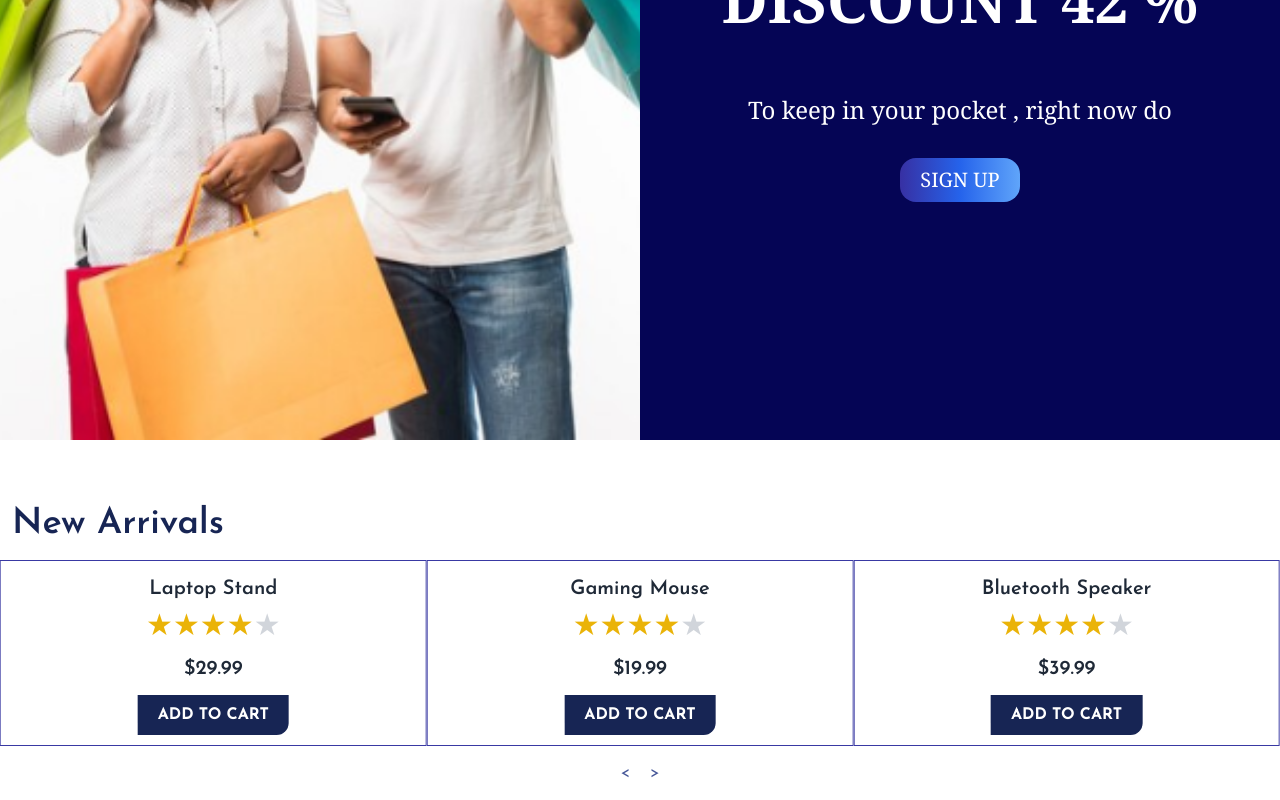
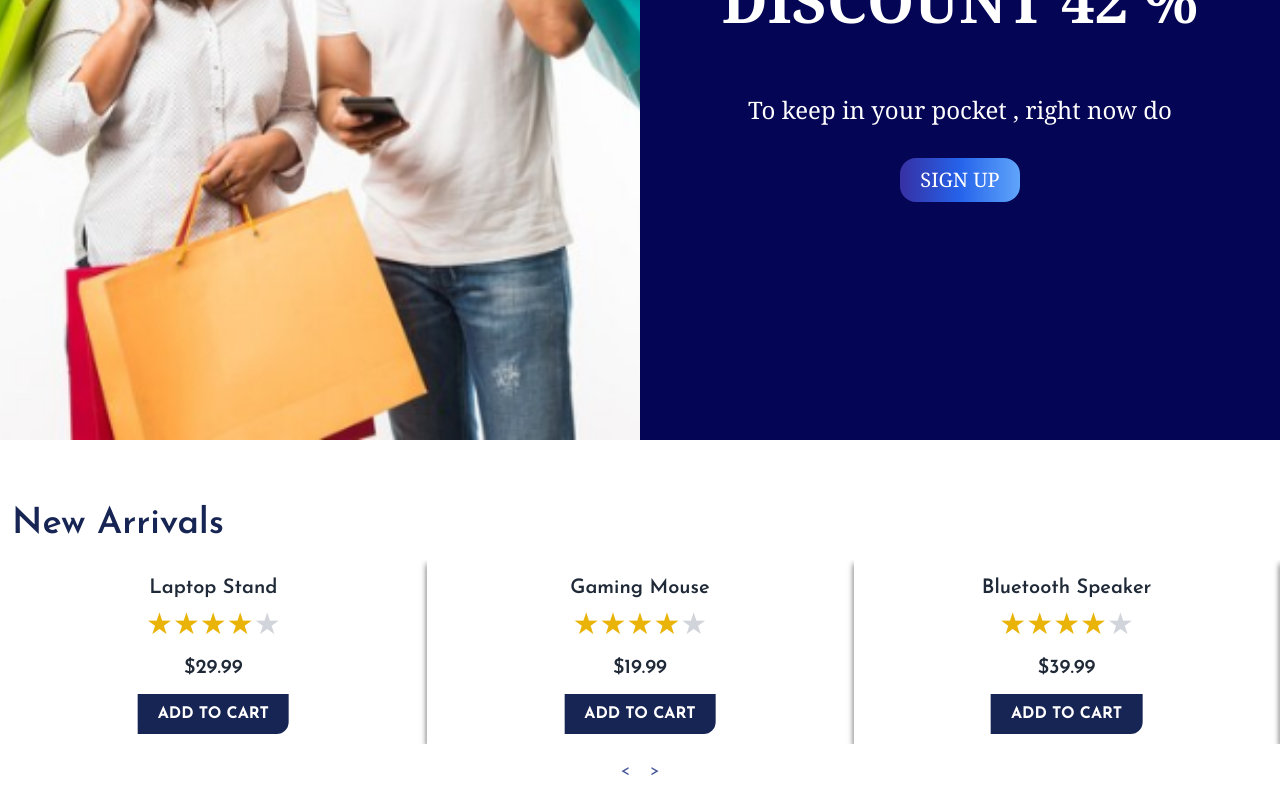
Before and after one commit to jannatun-nur/Hellow-shop, a React (Vite) app: page / in a window 1280 px wide. Shown: the part 360-1160 px from the top of the page. Built offline with nearby package versions, Linux system fonts and the light colour scheme.

Commit message:
arrival 78%

```diff
--- a/src/Component/Arrival/Arrival.jsx
+++ b/src/Component/Arrival/Arrival.jsx
@@ -22,7 +22,7 @@ const Arrival = () => {
 
     return (
         <div>
-            <h2 className="lg:text-4xl text-2xl lg:mt-12 mt-10 py-4 font-semibold text-blue-950 ml-3">New Arrivals</h2>
+            <h2 className="lg:text-4xl md:text-3xl text-2xl lg:mt-12 mt-10 py-4 font-semibold text-blue-950 ml-3">New Arrivals</h2>
             <AliceCarousel
                 mouseTracking
                 items={items}
--- a/src/Component/Arrival/ArrivalCard.jsx
+++ b/src/Component/Arrival/ArrivalCard.jsx
@@ -2,7 +2,7 @@ const ArrivalCard = ({ arrivals }) => {
     const { name, price, button } = arrivals;
 
     return (
-        <div style={{ border: "1px solid #3939a3", padding: "10px", textAlign: "center"
+        <div style={{ boxShadow:"0px 4px 6px rgba(0, 0, 0, 0.7)", padding: "10px", textAlign: "center"
         , background: "white" }}>
             <h3 className="text-gray-800 font-semibold text-xl py-2">{name}</h3>
 
```
